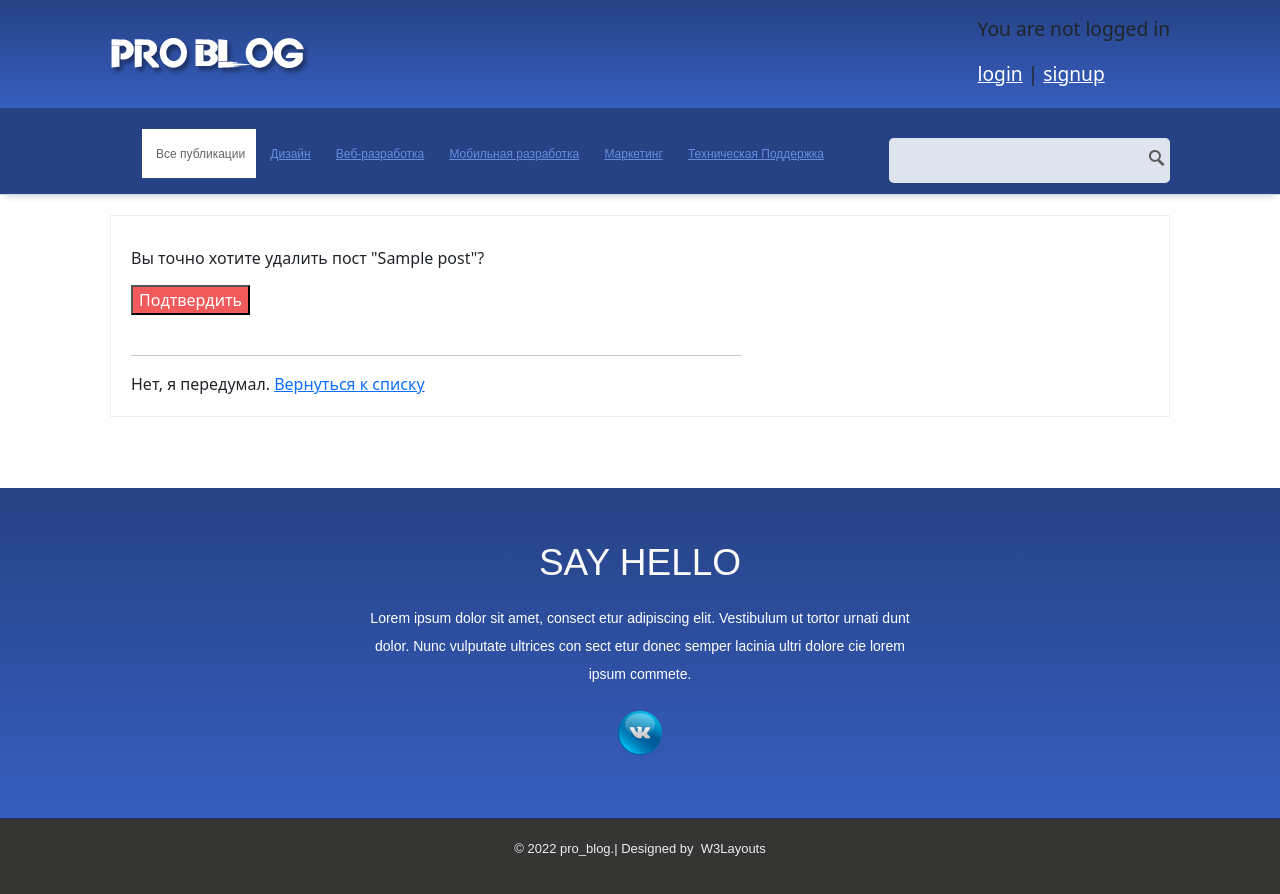
After one commit to fourth-team-core/our_blog, a Django app: page /posts/delete/1/ in a window 1280 px wide. The commit adds this page. Run offline with Django 4.2, Linux system fonts and the light colour scheme; tables that the repository leaves empty hold one stand-in row (values such as "Sample post"); some libraries are stand-ins or nearby versions; some web fonts are replaced.

Commit message:
Added users posts page and added link to profile. Added crud ops for posts for users. Refactoring and styling a bit.

```diff
--- a/blog/mainapp/urls.py
+++ b/blog/mainapp/urls.py
@@ -1,9 +1,12 @@
 from django.urls import path
-from mainapp.views import PostDetailView, PostCreateView
+from mainapp.views import PostDetailView, PostCreateView, UserPostsList, PostUpdateView, PostDeleteView
 
 app_name = "mainapp"
 
 urlpatterns = [
     path("<int:pk>/", PostDetailView.as_view(), name="post-detail"),
-    path("create/", PostCreateView.as_view(), name="post-create")
+    path("create/", PostCreateView.as_view(), name="post-create"),
+    path("update/<int:pk>/", PostUpdateView.as_view(), name="post-update"),
+    path("delete/<int:pk>/", PostDeleteView.as_view(), name="post-delete"),
+    path("users_posts/", UserPostsList.as_view(), name="user-posts")
 ]
--- a/blog/mainapp/views.py
+++ b/blog/mainapp/views.py
@@ -1,4 +1,5 @@
-from django.views.generic import ListView, DetailView, CreateView
+from django.urls import reverse_lazy
+from django.views.generic import ListView, DetailView, CreateView, UpdateView, DeleteView
 
 from mainapp.models import Post
 
@@ -13,6 +14,21 @@ class PostsList(ListView):
         return Post.objects.filter(status='published').order_by('-published_at')
 
 
+class UserPostsList(ListView):
+    model = Post
+    template_name = "mainapp/users_posts_list.html"
+    context_object_name = "posts"
+    paginate_by = 10
+
+    def get_queryset(self):
+        return Post.objects.filter(author=self.request.user).order_by('-created_at')
+
+    def get_context_data(self, **kwargs):
+        context = super().get_context_data(**kwargs)
+        context['users_posts_page'] = True
+        return context
+
+
 class PostDetailView(DetailView):
     model = Post
     template_name = "mainapp/post_detail.html"
@@ -22,7 +38,19 @@ class PostDetailView(DetailView):
 class PostCreateView(CreateView):
     model = Post
     fields = ["title", "category", "url", "content", "tags", "status", "published_at"]
+    template_name_suffix = '_create_form'
 
     def form_valid(self, form):
         form.instance.author = self.request.user
         return super().form_valid(form)
+
+
+class PostUpdateView(UpdateView):
+    model = Post
+    fields = ["title", "category", "url", "content", "tags", "status", "published_at"]
+    template_name_suffix = '_update_form'
+
+
+class PostDeleteView(DeleteView):
+    model = Post
+    success_url = reverse_lazy("mainapp:user-posts")
--- a/blog/static/css/style.css
+++ b/blog/static/css/style.css
@@ -27,11 +27,12 @@ img{max-width:100%;}
 
 .wrap{
 	width:1060px;
-	margin:0 auto;
+	margin: 20px auto;
 }
 .wrap.wrap-header {
 	display: flex;
 	justify-content: space-between;
+	margin: 0 auto;
 }
 /*---start-header*/
 .header{
@@ -396,10 +397,32 @@ ul.dc_paginationA03 li a:hover, ul.dc_paginationA03 li a.current {
 	margin: 0 0 15px;
 }
 
+.post__users-posts-header {
+	margin: 0 0 20px;
+    font-size: 30px;
+	font-weight: bold;
+	color: #333333;
+}
+
+.post__users-posts-subheader {
+	margin: 20px 0;
+    font-size: 18px;
+	font-style: italic;
+	color: #444444;
+}
+
+.post__content {
+	color: #555;
+}
+
 .post__footer {
 	display: flex;
 	flex-direction: column;
 	justify-content: flex-start;
+}
+
+.post__footer li {
+	margin-bottom: 10px;
 }
 
 .post__read-more {
@@ -422,6 +445,16 @@ ul.dc_paginationA03 li a:hover, ul.dc_paginationA03 li a.current {
 .post__create-form p select {
 	min-width: 60px;
 	max-height: 60px;
+}
+
+.post__create-form__save-btn {
+	background-color: #2dd352;
+	color: #FFFFFF;
+}
+
+.post__create-form__delete-btn {
+	background-color: #f15a5a;
+	color: #FFFFFF;
 }
 
 .bloger-content{
@@ -529,12 +562,12 @@ ul.dc_paginationA03 li a:hover, ul.dc_paginationA03 li a.current {
 	margin-top: 20px;
 	padding-bottom: 100px;
 }
-.blog-box1 p{
+.blog-box1 p {
 	font-family: Arial, Helvetica, sans-serif;
-	font-size: 12px;
+	font-size: 14px;
 	line-height: 2em;
-	color: #666;
-	padding: 16px 0px;
+	color: #222;
+	padding: 36px 0px 56px;
 }
 .blog-box1 ul li{
 	display: inline-block;
--- a/blog/templates/authapp/profile.html
+++ b/blog/templates/authapp/profile.html
@@ -24,7 +24,7 @@
                     <li><span class="profile__data-titles">Name:</span> {{ user.get_full_name }}</li>
                     <li><span class="profile__data-titles">Email:</span> {{ user.email }}</li>
                     <li><span class="profile__data-titles">Joined at:</span> {{ user.date_joined }}</li>
-                    <li><span class="profile__data-titles">Posts created:</span> </li>
+                    <li><span class="profile__data-titles">Posts created:</span> <a href="{% url "mainapp:user-posts" %}">My posts</a></li>
                     <li><span class="profile__data-titles">Comments history:</span> </li>
                 </ul>
                 <p><a href="{% url 'authapp:password-change' %}">Change password</a></p>
--- /dev/null
+++ b/blog/templates/mainapp/post_confirm_delete.html
@@ -0,0 +1,16 @@
+{% extends "base.html" %}
+
+{% block content %}
+    <form method="post" class="post__create-form">
+        {% csrf_token %}
+        <p>Вы точно хотите удалить пост "{{ object }}"?</p>
+        {{ form }}
+        <input type="submit" value="Подтвердить" class="post__create-form__delete-btn">
+        <br/>
+        <br/>
+        <hr/>
+        <div class="post__create-form__cancel-btn">
+            Нет, я передумал. <a href="{% url 'mainapp:user-posts' %}">Вернуться к списку</a>
+        </div>
+    </form>
+{% endblock %}
--- a/blog/templates/mainapp/post_form.html
+++ b/blog/templates/mainapp/post_create_form.html
@@ -4,6 +4,6 @@
 <form method="post" class="post__create-form">
     {% csrf_token %}
     {{ form.as_p }}
-    <input type="submit" value="Save">
+    <input type="submit" value="Save" class="post__create-form__save-btn">
 </form>
 {% endblock %}
--- a/blog/templates/mainapp/post_detail.html
+++ b/blog/templates/mainapp/post_detail.html
@@ -12,7 +12,7 @@
         <div class="blog-box-image">
             <img src="{% static "images/post_03.png" %}" title="preview" alt="post image"/>
         </div>
-        <div class="">
+        <div class="post__content">
             <h2>{{ post.title }}</h2>
             <h6>Категория: <a href=""> {{ post.category }}</a></h6>
             {% include "mainapp/inc-tags.html" %}
```
Also changed, not shown: blog/templates/mainapp/post_list.html (+8 -0 lines), blog/templates/mainapp/post_update_form.html (added, +9 -0 lines), blog/templates/mainapp/users_posts_list.html (added, +16 -0 lines).
